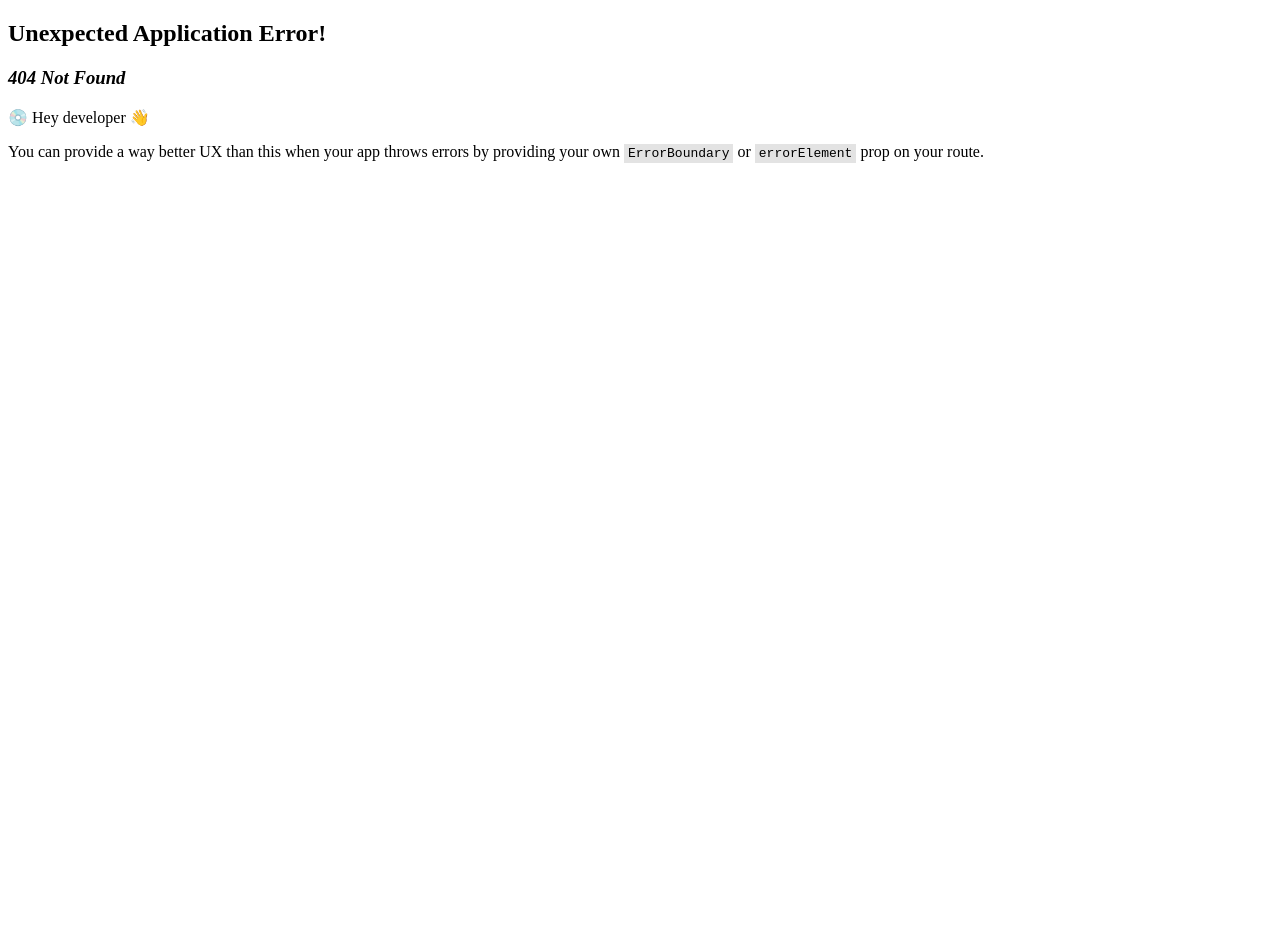
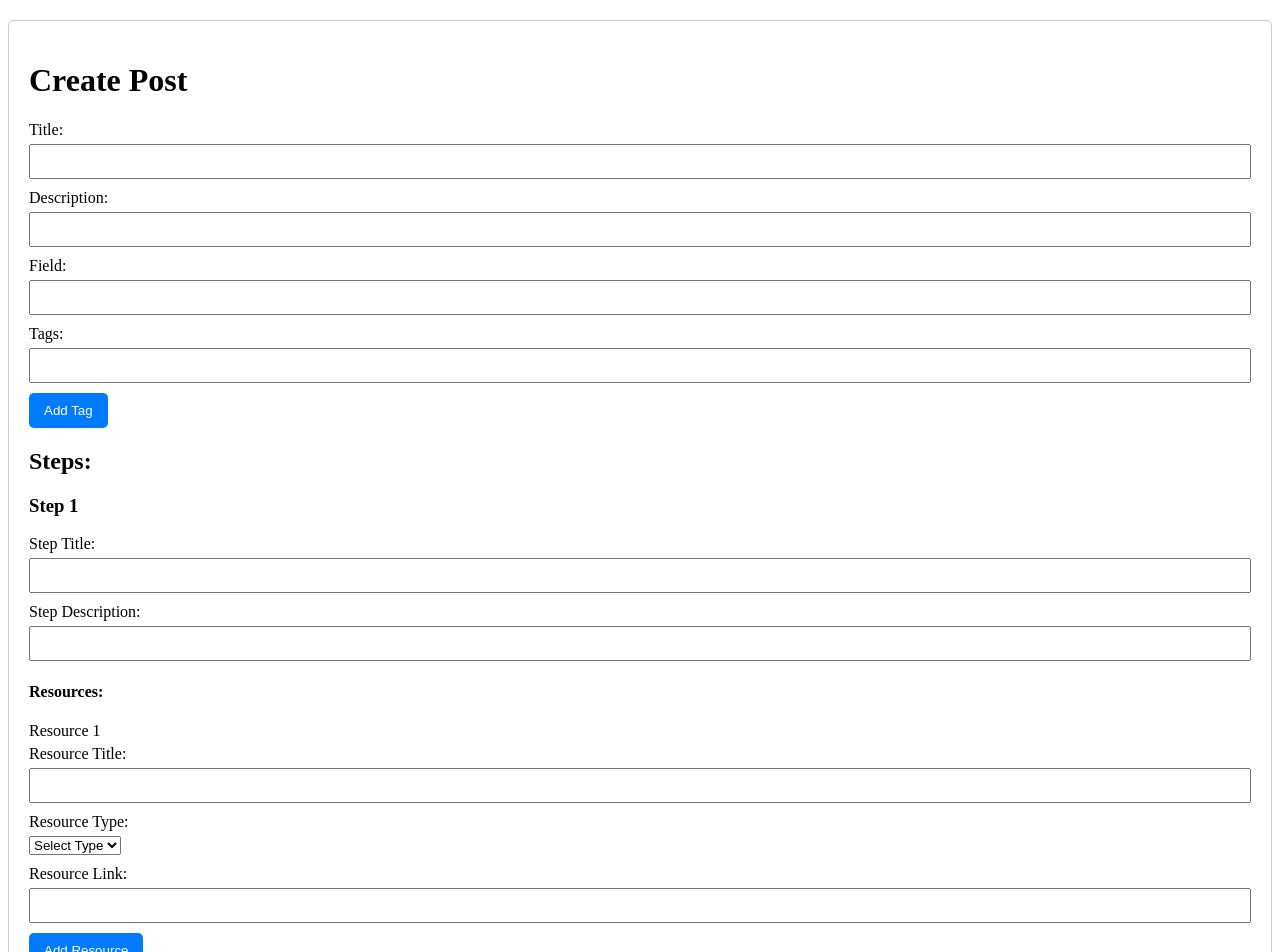
Before and after one commit to Y-Elsayed/OpenLearning, a React (Vite) app in the folder frontend/: page /create_post in a window 1280 px wide. Before the commit this address had no page. Shown: the top 952 px of the page. Before the commit the page ends 800 px from the top, so only its background shows below. Built offline with nearby package versions, Linux system fonts and the light colour scheme.

Commit message:
Implemented Create post form

```diff
--- a/frontend/src/App.jsx
+++ b/frontend/src/App.jsx
@@ -1,6 +1,8 @@
 import { Route, createBrowserRouter, createRoutesFromElements, RouterProvider } from 'react-router-dom'
 import LoginPage from './pages/LoginPage';
 import RegisterPage from './pages/RegisterPage';
+import HomePage from './pages/HomePage';
+import CreatePostPage from './pages/CreatePostPage';
 
 function App() {
   const router = createBrowserRouter(
@@ -9,6 +11,8 @@ function App() {
         <Route index element={<LoginPage/>}/>
         <Route path='/login' element={<LoginPage/>}/>
         <Route path='/register' element={<RegisterPage/>}/>
+        <Route path='/home' element={<HomePage/>}/>
+        <Route path='/create_post' element={<CreatePostPage/>}/>
       </Route>
     )
   )
--- /dev/null
+++ b/frontend/src/pages/CreatePostPage.jsx
@@ -0,0 +1,178 @@
+import { useNavigate } from 'react-router-dom';
+import { Formik, FieldArray, Form, Field, ErrorMessage } from 'formik';
+import * as Yup from 'yup';
+
+function CreatePostPage() {
+
+  const initialValues = {
+    title: '',
+    desc: '',
+    field: '',
+    tags: [''],
+    // created_at: new Date(),
+    // creator_id: user.id,
+    steps: [
+      {
+        step_title: '',
+        step_desc: '',
+        resources: [
+          {
+            res_title: '',
+            type: '',
+            link: '',
+          },
+        ],
+      },
+    ]
+  };
+  // Form validation schema
+  const validationSchema = Yup.object({
+    title: Yup.string().required('Title is required'),
+    desc: Yup.string().required('Description is required'),
+    field: Yup.string().required('Field is required'),
+    tags: Yup.array().of(Yup.string()),
+    steps: Yup.array().of(
+      Yup.object({
+        step_title: Yup.string().required('Step title is required'),
+        step_desc: Yup.string().required('Step description is required'),
+        resources: Yup.array().of(
+          Yup.object({
+            res_title: Yup.string().required('Resource title is required'),
+            type: Yup.string().required('Resource type is required'),
+            link: Yup.string().url('Invalid URL').required('Resource link is required'),
+          })
+        ),
+      }),
+    ),
+  });
+  // Form submit function
+  const  onSubmit = async (values) => {
+    console.log(values);
+    // add creator_id to values
+  };
+
+  return (
+    <Formik
+      initialValues={initialValues}
+      validationSchema={validationSchema}
+      onSubmit={onSubmit}
+    >
+      <Form>
+        <h1>Create Post</h1>
+        <div>
+          <label>Title:</label>
+          <Field type="text" name="title" />
+          <ErrorMessage name="title" component="p" className="error" />
+        </div>
+        <div>
+          <label>Description:</label>
+          <Field type="text" name="desc" />
+          <ErrorMessage name="desc" component="p" className="error" />
+        </div>
+        <div>
+          <label>Field:</label>
+          <Field type="text" name="field" />
+          <ErrorMessage name="field" component="p" className="error" />
+        </div>
+        <FieldArray name="tags">
+          { fieldArrayProps => {
+            const { push, remove, form } = fieldArrayProps;
+            const { values } = form;
+            const { tags } = values;
+            return (
+              <div>
+                <label>Tags:</label>
+                {tags.map((tag, index) => (
+                  <div key={index}>
+                    <Field type="text" name={`tags[${index}]`} />
+                    <ErrorMessage name={`tags[${index}]`} component="p" className="error" />
+                    {index > 0 && <button type="button" onClick={() => remove(index)}>Remove Tag</button>}
+                  </div>
+                ))}
+                <button type="button" onClick={() => push('')}>Add Tag</button>
+              </div>
+            );
+          }}
+        </FieldArray>
+        <div>
+          <h2>Steps:</h2>
+          <FieldArray name="steps">
+            { fieldArrayProps => {
+              const { push, remove, form } = fieldArrayProps;
+              const { values } = form;
+              const { steps } = values;
+              return (
+                <div>
+                  {/* Steps */}
+                  {steps.map((step, index) => (
+                    <div key={index}>
+                      <h3>Step {index + 1}</h3>
+                      <div>
+                        <label>Step Title:</label>
+                        <Field type="text" name={`steps[${index}].step_title`} />
+                        <ErrorMessage name={`steps[${index}].step_title`} component="p" className="error" />
+                      </div>
+                      <div>
+                        <label>Step Description:</label>
+                        <Field type="text" name={`steps[${index}].step_desc`} />
+                        <ErrorMessage name={`steps[${index}].step_desc`} component="p" className="error" />
+                      </div>
+                      {/* Resources */}
+                      <h4>Resources:</h4>
+                      <FieldArray name={`steps[${index}].resources`}>
+                        { fieldArrayProps => {
+                          const { push, remove } = fieldArrayProps;
+                          const { resources } = step;
+                          return (
+                            <div>
+                              {resources.map((resource, resourceIndex) => (
+                                <div key={resourceIndex}>
+                                  <label>Resource {resourceIndex + 1}</label>
+                                  <div>
+                                    <label>Resource Title:</label>
+                                    <Field type="text" name={`steps[${index}].resources[${resourceIndex}].res_title`} />
+                                    <ErrorMessage name={`steps[${index}].resources[${resourceIndex}].res_title`} component="p" className="error" />
+                                  </div>
+                                  <div>
+                                    <label>Resource Type:</label>
+                                    <Field as="select" name={`steps[${index}].resources[${resourceIndex}].type`}>
+                                      <option value="">Select Type</option>
+                                      <option value="video">Video</option>
+                                      <option value="article">Article</option>
+                                      <option value="book">Book</option>
+                                      <option value="paper">Paper</option>
+                                      <option value="other">Other</option>
+                                    </Field>
+                                    <ErrorMessage name={`steps[${index}].resources[${resourceIndex}].type`} component="p" className="error" />
+                                  </div>
+                                  <div>
+                                    <label>Resource Link:</label>
+                                    <Field type="text" name={`steps[${index}].resources[${resourceIndex}].link`} />
+                                    <ErrorMessage name={`steps[${index}].resources[${resourceIndex}].link`} component="p" className="error" />
+                                  </div>
+                                  {resourceIndex > 0 && <button type="button" onClick={() => remove(resourceIndex)}>Remove Resource</button>}
+                                </div>
+                              ))}
+                              <button type="button" onClick={() => push({ res_title: '', type: '', link: '' })}>Add Resource</button>
+                            </div>
+                          );
+                        }}
+                      </FieldArray>
+
+                      {index > 0 && <button type="button" onClick={() => remove(index)}>Remove Step</button>}
+                    </div>
+                  ))}
+                  <button type="button" onClick={() => push({ step_title: '', step_desc: '', resources: [{res_title:'', type: '', link: ''}] })}>Add Step</button>
+                </div>
+              );
+            }}
+          </FieldArray>
+        </div>
+
+        <button type="submit">Create Post</button>
+      </Form>
+    </Formik>
+  );
+}
+
+export default CreatePostPage;
--- /dev/null
+++ b/frontend/src/pages/HomePage.jsx
@@ -0,0 +1,25 @@
+import { useNavigate} from 'react-router-dom';
+
+
+function HomePage() {
+  const navigate = useNavigate();
+
+  const createPostBtn = () => {
+    console.log('Create Post Button Clicked');
+    navigate('/create_post');
+    // console.log(userId);
+  }
+
+  // Request posts from the server
+  // use NavBar component
+
+  return (
+    <div>
+      <h1>Home Page</h1>
+
+      <button onClick={createPostBtn}>Create Post</button>
+    </div>
+  );
+}
+
+export default HomePage;
--- a/frontend/src/pages/LoginPage.jsx
+++ b/frontend/src/pages/LoginPage.jsx
@@ -1,56 +1,59 @@
-import { NavLink } from 'react-router-dom';
-import { useFormik } from 'formik';
+import { NavLink, useNavigate } from 'react-router-dom';
+import { Formik, Form, Field, ErrorMessage } from 'formik';
 import * as Yup from 'yup';
 
 function LoginPage() {
-  const formik = useFormik({
-      initialValues: {
-        email: '',
-        password: '',
-      },
-      // Form validation function
-      validationSchema: Yup.object({
+  const navigate = useNavigate();
+
+  const initialValues = { email: '', password: '' };
+
+  const validationSchema = Yup.object({
     email: Yup.string()
-          .email("Invalid email address!"),
+      .email("Invalid email address!")
+      .required("Email is required!"),
     password: Yup.string()
+      .required("Password is required!")
       .min(8, "Password must be at least 8 characters!"),
-      }),
-      // Form submit function
-      onSubmit: async (values) => {
+  });
+
+  const onSubmit = async (values) => {
     const response = await fetch("/api/login", {
       method: 'POST',
-          headers: {
-            'Content-Type': 'application/json',
-          },
+      headers: { 'Content-Type': 'application/json' },
       body: JSON.stringify(values),
     });
     if (response.ok) {
       console.log('Login successful!');
-        }
-        else {
+      navigate('/home');
+    } else {
       console.error('Login failed!');
     }
-      }
-    });
+  };
 
   return (
-    <form onSubmit={formik.handleSubmit}>
+    <Formik
+      initialValues={initialValues}
+      validationSchema={validationSchema}
+      onSubmit={onSubmit}
+    >
+      <Form>
         <h2>Login</h2>
         <div>
-        <label>Email:</label>
-        <input type="email" name="email" value={formik.values.email} onChange={formik.handleChange} required />
-        {formik.errors.email && <p className="error">{formik.errors.email}</p>}
+          <label htmlFor="email">Email:</label>
+          <Field type="email" name="email" />
+          <ErrorMessage name="email" component="p" className="error" />
         </div>
         <div>
-        <label>Password:</label>
-        <input type="password" name="password" value={formik.values.password} onChange={formik.handleChange} required minLength={8} />
-        {formik.errors.password && <p className="error">{formik.errors.password}</p>}
+          <label htmlFor="password">Password:</label>
+          <Field type="password" name="password" />
+          <ErrorMessage name="password" component="p" className="error" />
         </div>
         <button type="submit">Login</button>
         <p>
           Don&apos;t have an account? <NavLink to="/register">Register</NavLink>
         </p>
-    </form>
+      </Form>
+    </Formik>
   );
 }
 
--- a/frontend/src/pages/RegisterPage.jsx
+++ b/frontend/src/pages/RegisterPage.jsx
@@ -1,10 +1,11 @@
-import { NavLink } from 'react-router-dom';
-import { useFormik } from 'formik';
+import { NavLink , useNavigate} from 'react-router-dom';
+import { Formik, Form, Field, ErrorMessage } from 'formik';
 import * as Yup from 'yup';
 
 function RegisterPage() {
-  const formik = useFormik({
-    initialValues: {
+  const navigate = useNavigate();
+
+  const initialValues =  {
     firstName: '',
     lastName: '',
     username: '',
@@ -13,27 +14,35 @@ function RegisterPage() {
     confirmPassword: '',
     gender: '',
     dateOfBirth: '',
-    },
-    // Form validation function
-    validationSchema: Yup.object({
+  };
+  // Form validation schema
+  const validationSchema = Yup.object({
     firstName: Yup.string()
-        .max(15, "Must be 15 characters or less.")
-        .matches(/^[A-Za-z]+$/, "First name must contain only alphabetic characters."),
+      .required("First name is required!")
+      .max(15, "Must be 15 characters or less!")
+      .matches(/^[A-Za-z]+$/, "First name must contain only alphabetic characters!"),
     lastName: Yup.string()
-        .max(15, "Must be 15 characters or less.")
-        .matches(/^[A-Za-z]+$/, "Last name must contain only alphabetic characters."),
-      username: Yup.string(),
+      .required("Last name is required!")
+      .max(15, "Must be 15 characters or less!")
+      .matches(/^[A-Za-z]+$/, "Last name must contain only alphabetic characters!"),
+    username: Yup.string()
+      .required("Username is required!"),
     email: Yup.string()
-        .email("Invalid email address."),
+      .required("Email is required!")
+      .email("Invalid email address!"),
     password: Yup.string()
-        .min(8, "Password must be at least 8 characters."),
+      .required("Password is required!")
+      .min(8, "Password must be at least 8 characters!"),
     confirmPassword: Yup.string()
-        .oneOf([Yup.ref('password'), null], "Passwords must match."),
-      gender: Yup.string(),
-      dateOfBirth: Yup.date(),
-    }),
+      .required("Confirm password is required!")
+      .oneOf([Yup.ref('password'), null], "Passwords must match!"),
+    gender: Yup.string()
+      .required("Gender is required!"),
+    dateOfBirth: Yup.date()
+      .required("Date of birth is required!"),
+  });
   // Form submit function
-    onSubmit: async (values) => {
+  const onSubmit = async (values) => {
     // Remove confirmPassword from values
     const { confirmPassword, ...filteredValues } = values;
 
@@ -46,12 +55,12 @@ function RegisterPage() {
     });
     if (response.ok) {
       console.log('Register successful!');
+      navigate('/home'); // Redirect to home page
     }
     else {
       console.error('Register failed!');
     }
-    }
-  });
+  };
 
   // Calculate the maximum date (today's date)
   const today = new Date().toISOString().split('T')[0];
@@ -62,55 +71,65 @@ function RegisterPage() {
   const minDateString = minDate.toISOString().split('T')[0];
 
   return (
-    <form onSubmit={formik.handleSubmit}>
+    <Formik
+      initialValues={initialValues}
+      validationSchema={validationSchema}
+      onSubmit={onSubmit}
+    >
+    <Form >
       <h2>Register</h2>
       <div>
         <label>First Name:</label>
-        <input type="text" name="firstName" value={formik.values.firstName} onChange={formik.handleChange} required />
-        {formik.errors.firstName && <p className="error">{formik.errors.firstName}</p>}
+        <Field type="text" name="firstName" />
+        <ErrorMessage name="firstName" component="p" className="error" />
       </div>
       <div>
         <label>Last Name:</label>
-        <input type="text" name="lastName" value={formik.values.lastName} onChange={formik.handleChange} required />
-        {formik.errors.lastName && <p className="error">{formik.errors.lastName}</p>}
+        <Field type="text" name="lastName"/>
+        <ErrorMessage name="lastName" component="p" className="error" />
       </div>
       <div>
         <label>Username:</label>
-        <input type="text" name="username" value={formik.values.username} onChange={formik.handleChange} required />
+        <Field type="text" name="username"/>
+        <ErrorMessage name="username" component="p" className="error" />
       </div>
       <div>
         <label>Email:</label>
-        <input type="email" name="email" value={formik.values.email} onChange={formik.handleChange} required />
-        {formik.errors.email && <p className="error">{formik.errors.email}</p>}
+        <Field type="email" name="email"/>
+        <ErrorMessage name="email" component="p" className="error" />
+
       </div>
       <div>
         <label>Password:</label>
-        <input type="password" name="password" value={formik.values.password} onChange={formik.handleChange} required minLength={8} />
-        {formik.errors.password && <p className="error">{formik.errors.password}</p>}
+        <Field type="password" name="password" />
+        <ErrorMessage name="password" component="p" className="error" />
       </div>
       <div>
         <label>Confirm Password:</label>
-        <input type="password" name="confirmPassword" value={formik.values.confirmPassword} onChange={formik.handleChange} required minLength={8} />
-        {formik.errors.confirmPassword && <p className="error">{formik.errors.confirmPassword}</p>}
+        <Field type="password" name="confirmPassword"/>
+        <ErrorMessage name="confirmPassword" component="p" className="error" />
       </div>
       <div>
         <label>Gender:</label>
-        <select name="gender" value={formik.values.gender} onChange={formik.handleChange} required>
+        <select name="gender">
           <option value="">Select Gender</option>
           <option value="male">Male</option>
           <option value="female">Female</option>
           <option value="prefer-not-to-say">Prefer not to say</option>
         </select>
+        <ErrorMessage name="gender" component="p" className="error" />
       </div>
       <div>
         <label>Date of Birth:</label>
-        <input type="date" name="dateOfBirth" value={formik.values.dateOfBirth} onChange={formik.handleChange} required min={minDateString} max={today}/>
+        <Field type="date" name="dateOfBirth" min={minDateString} max={today}/>
+        <ErrorMessage name="dateOfBirth" component="p" className="error" />
       </div>
       <button type="submit">Register</button>
       <p>
         Already have an account? <NavLink to="/">Login</NavLink>
       </p>
-    </form>
+    </Form>
+    </Formik>
   );
 }
 
```
Lines whose indentation alone changed are shown as unchanged.
